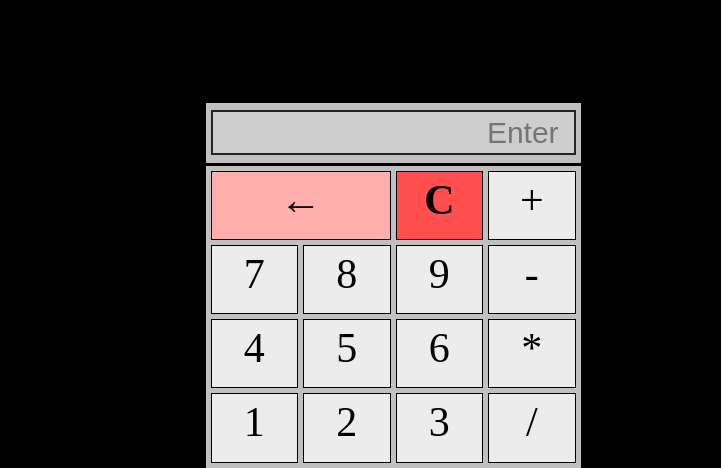
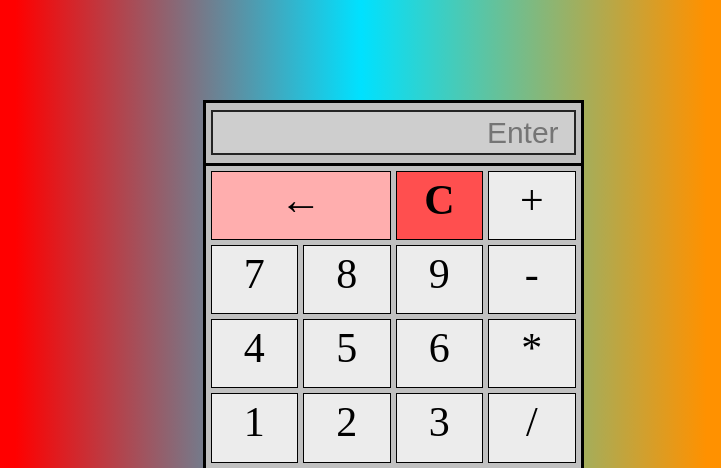
Before and after one commit to vazgenM2/Smple-Colculator, a plain HTML site: page index.html in a window 1280 px wide. Shown: the top 468 px of the page, without its empty margins (279-1000 px from the left). Drawn offline with Linux system fonts and the light colour scheme.

Commit message:
changed bg

```diff
--- a/style.css
+++ b/style.css
@@ -1,7 +1,7 @@
 body {
     /* background-color: lightblue; */
-    /* background-image: linear-gradient(to right , rgba(255,0,0) 23%,rgb(0, 225, 255) , rgb(255, 145, 0) 77%); */
-    background-color: black;
+     background-image: linear-gradient(to right , rgba(255,0,0) 23%,rgb(0, 225, 255) , rgb(255, 145, 0) 77%); */
+    /* background-color: black; */
 }
 
 .colculator {
```
